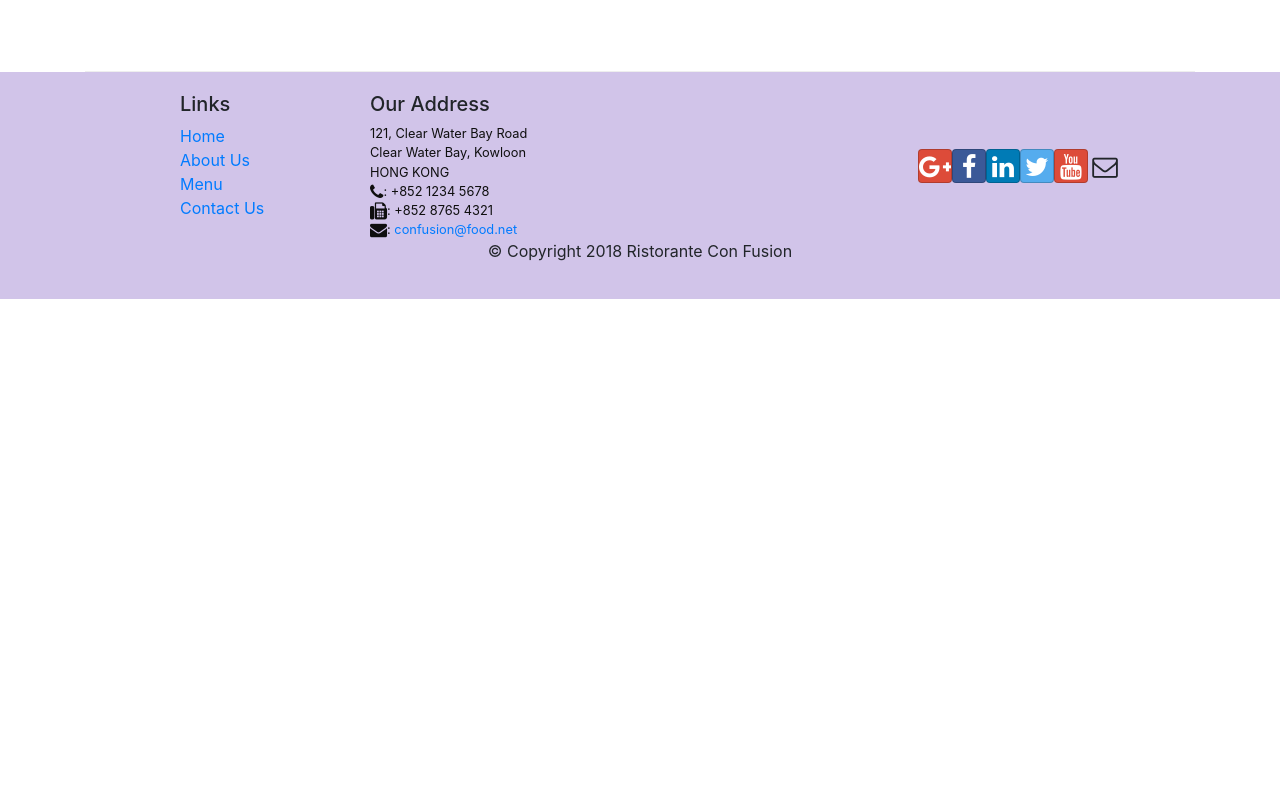
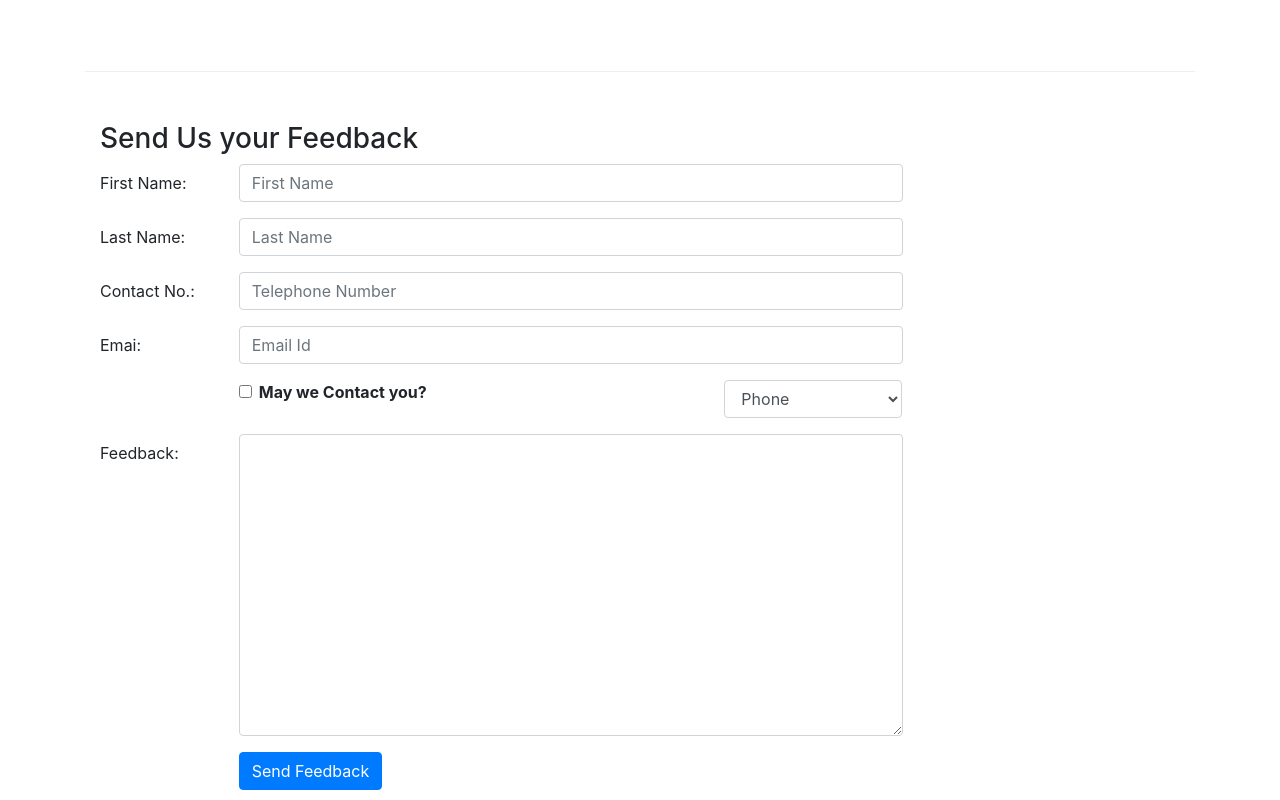
Before and after one commit to Kushagraw12/Restaurant-Con-Fusion-React, a React (Create React App) app: page /contactus in a window 1280 px wide. Shown: the part 800-1600 px from the top of the page. Before the commit the page ends 1099 px from the top, so only its background shows below. Built offline with nearby package versions, Linux system fonts and the light colour scheme.

Commit message:
Controlled Forms

```diff
--- a/src/components/ContactComponent.js
+++ b/src/components/ContactComponent.js
@@ -1,8 +1,50 @@
-import React from "react";
-import { Breadcrumb, BreadcrumbItem } from "reactstrap";
+import React, { Component } from "react";
+import {
+  Breadcrumb,
+  BreadcrumbItem,
+  Button,
+  Form,
+  FormGroup,
+  Input,
+  Label,
+  Col,
+} from "reactstrap";
 import { Link } from "react-router-dom";
 
-function Contact(props) {
+class Contact extends Component {
+  constructor(props) {
+    super(props);
+
+    this.state = {
+      firstname: "",
+      lastname: "",
+      email: "",
+      telnum: "",
+      agree: false,
+      contactType: "Tel.",
+      message: "",
+    };
+    this.handleSubmit = this.handleSubmit.bind(this);
+    this.handleInputChange = this.handleInputChange.bind(this);
+  }
+
+  handleInputChange(event) {
+    const target = event.target;
+    const value = target.type === "checkbox" ? target.checked : target.value;
+    const name = target.name;
+
+    this.setState({
+      [name]: value,
+    });
+  }
+
+  handleSubmit(event) {
+    console.log("Current state is: " + JSON.stringify(this.state));
+    alert("Current state is: " + JSON.stringify(this.state));
+    event.preventDefault();
+  }
+
+  render() {
     return (
       <div className="container">
         <div className="row">
@@ -50,7 +92,7 @@
               >
                 <i className="fa fa-phone"></i> Call
               </a>
-            <a role="button" className="btn btn-info">
+              <a role="button" className="btn btn-info" href="!#">
                 <i className="fa fa-skype"></i> Skype
               </a>
               <a
@@ -63,8 +105,126 @@
             </div>
           </div>
         </div>
+        <div className="row row-content">
+          <div className="col-12">
+            <h3>Send Us your Feedback</h3>
+          </div>
+          <div className="col-12 col-md-9">
+            <Form onSubmit={this.handleSubmit}>
+              <FormGroup row>
+                <Label htmlFor="firstname" md={2}>
+                  First Name:
+                </Label>
+                <Col md={10}>
+                  <Input
+                    type="text"
+                    id="firstname"
+                    name="firstname"
+                    placeholder="First Name"
+                    value={this.state.firstname}
+                    onChange={this.handleInputChange}
+                  />
+                </Col>
+              </FormGroup>
+              <FormGroup row>
+                <Label htmlFor="lastname" md={2}>
+                  Last Name:
+                </Label>
+                <Col md={10}>
+                  <Input
+                    type="text"
+                    id="lastname"
+                    name="lastname"
+                    placeholder="Last Name"
+                    value={this.state.lastname}
+                    onChange={this.handleInputChange}
+                  />
+                </Col>
+              </FormGroup>
+              <FormGroup row>
+                <Label htmlFor="telnum" md={2}>
+                  Contact No.:
+                </Label>
+                <Col md={10}>
+                  <Input
+                    type="tel"
+                    id="telnum"
+                    name="telnum"
+                    placeholder="Telephone Number"
+                    value={this.state.telnum}
+                    onChange={this.handleInputChange}
+                  />
+                </Col>
+              </FormGroup>
+              <FormGroup row>
+                <Label htmlFor="email" md={2}>
+                  Emai:
+                </Label>
+                <Col md={10}>
+                  <Input
+                    type="email"
+                    id="email"
+                    name="email"
+                    placeholder="Email Id"
+                    value={this.state.email}
+                    onChange={this.handleInputChange}
+                  />
+                </Col>
+              </FormGroup>
+              <FormGroup row>
+                <Col md={{ size: 6, offset: 2 }}>
+                  <FormGroup check>
+                    <Label check>
+                      <Input
+                        type="checkbox"
+                        name="agree"
+                        checked={this.state.agree}
+                        onChange={this.handleInputChange}
+                      />{" "}
+                      <strong>May we Contact you?</strong>
+                    </Label>
+                  </FormGroup>
+                </Col>
+                <Col md={{ size: 3, offset: 1 }}>
+                  <Input
+                    type="select"
+                    name="contactType"
+                    value={this.state.contactType}
+                    onChange={this.handleInputChange}
+                  >
+                    <option>Phone</option>
+                    <option>Email</option>
+                  </Input>
+                </Col>
+              </FormGroup>
+              <FormGroup row>
+                <Label htmlFor="feedback" md={2}>
+                  Feedback:
+                </Label>
+                <Col md={10}>
+                  <Input
+                    type="textarea"
+                    id="message"
+                    name="message"
+                    rows="12"
+                    value={this.state.message}
+                    onChange={this.handleInputChange}
+                  />
+                </Col>
+              </FormGroup>
+              <FormGroup row>
+                <Col md={{ size: 10, offset: 2 }}>
+                  <Button type="submit" color="primary">
+                    Send Feedback
+                  </Button>
+                </Col>
+              </FormGroup>
+            </Form>
+          </div>
+        </div>
       </div>
     );
   }
+}
 
 export default Contact;
```
Lines whose indentation alone changed are shown as unchanged.
